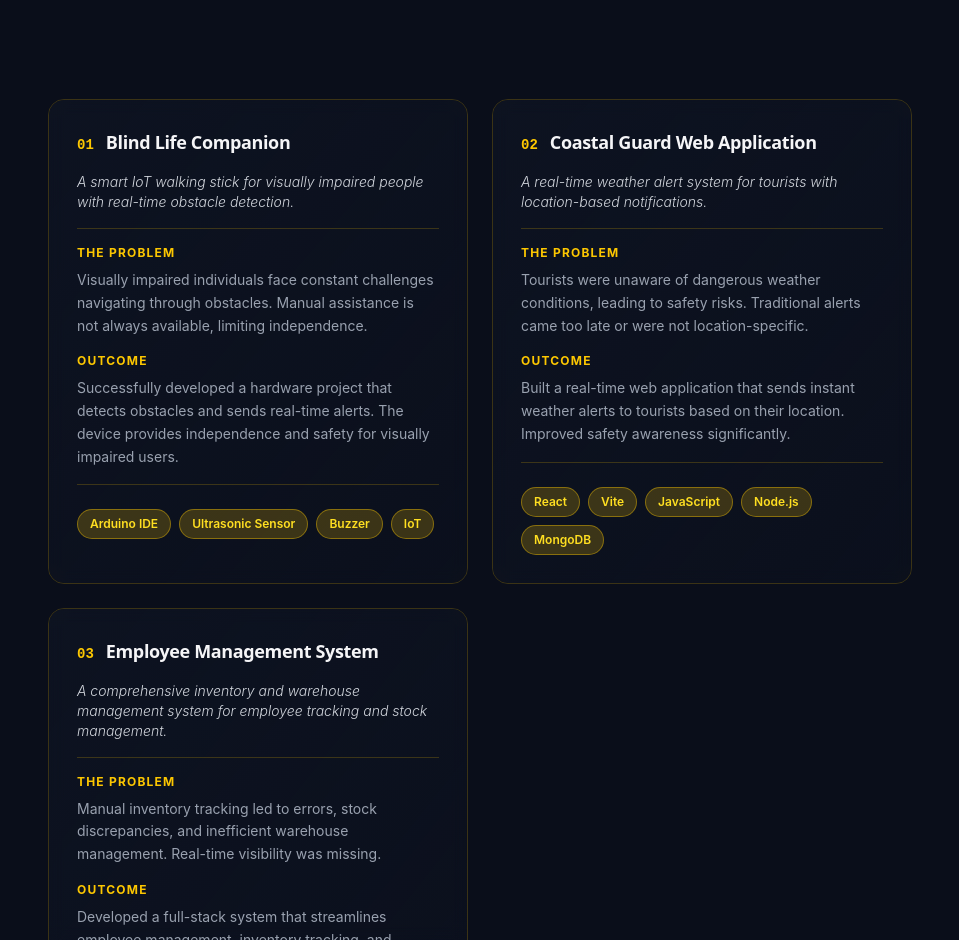
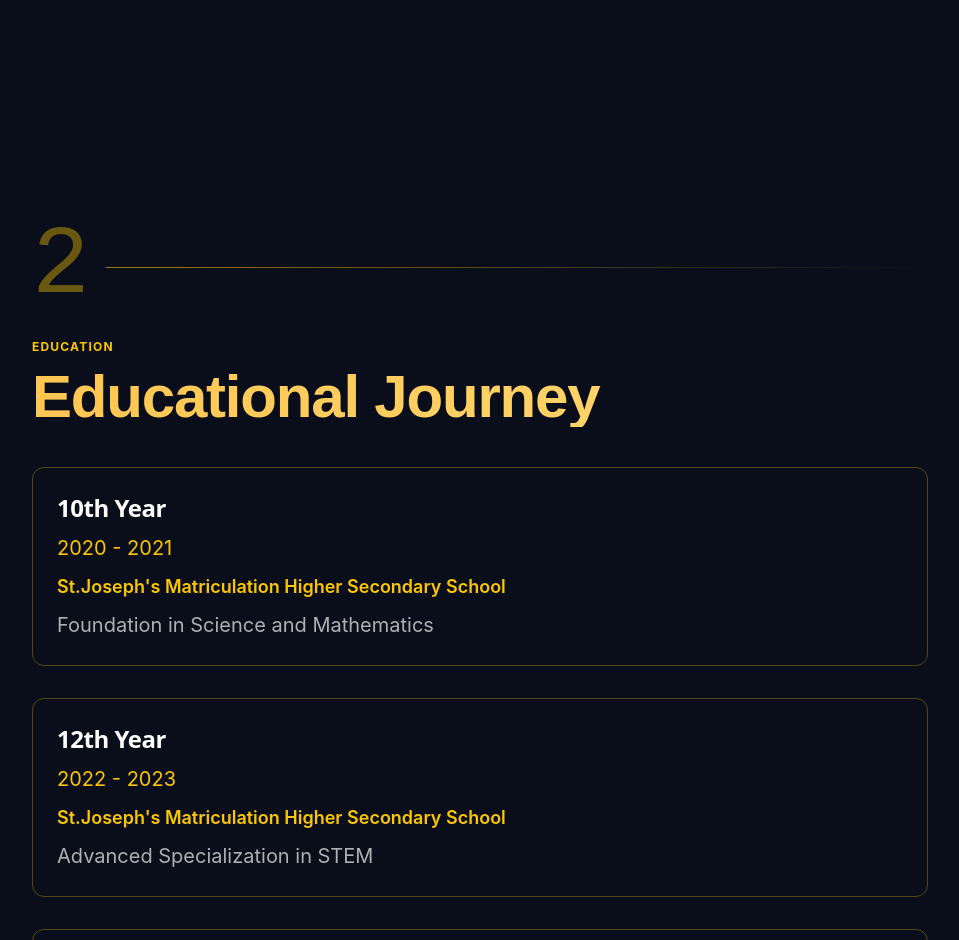
Before and after one commit to aishvarrya23csr015/resume-mine, a React (Vite) app: page / in a window 1280 px wide. Shown: the part 1860-2800 px from the top of the page, without its empty margins (160-1119 px from the left). Built offline with nearby package versions, Linux system fonts and the light colour scheme.

Commit message:
Add proper chapter structure: Chapter 2 - Education, Chapter 3 - Projects, Chapter 4 - Skills

```diff
--- a/src/App.tsx
+++ b/src/App.tsx
@@ -35,16 +35,62 @@ export default function App() {
           </Chapter>
         </section>
 
-        <section id="chapter-4" className="min-h-screen py-20">
-          <div className="max-w-4xl mx-auto px-4">
-            <Projects />
-          </div>
+        <section id="chapter-2" className="min-h-screen py-20">
+          <Chapter
+            number="2"
+            eyebrow="Education"
+            title="Educational Journey"
+            id="chapter-2"
+          >
+            <div className="space-y-8">
+              <div className="border border-yellow-400/30 rounded-lg p-6 hover:border-yellow-400/60 transition-colors">
+                <h3 className="text-2xl font-bold text-white mb-2">10th Year</h3>
+                <p className="text-yellow-400 mb-2">2020 - 2021</p>
+                <p className="text-lg font-semibold text-yellow-400 mb-2">St.Joseph's Matriculation Higher Secondary School</p>
+                <p className="text-foreground/70">Foundation in Science and Mathematics</p>
+              </div>
+
+              <div className="border border-yellow-400/30 rounded-lg p-6 hover:border-yellow-400/60 transition-colors">
+                <h3 className="text-2xl font-bold text-white mb-2">12th Year</h3>
+                <p className="text-yellow-400 mb-2">2022 - 2023</p>
+                <p className="text-lg font-semibold text-yellow-400 mb-2">St.Joseph's Matriculation Higher Secondary School</p>
+                <p className="text-foreground/70">Advanced Specialization in STEM</p>
+              </div>
+
+              <div className="border border-yellow-400/30 rounded-lg p-6 hover:border-yellow-400/60 transition-colors">
+                <h3 className="text-2xl font-bold text-white mb-2">Undergraduate</h3>
+                <p className="text-yellow-400 mb-2">2023 - 2027</p>
+                <p className="text-lg font-semibold text-yellow-400 mb-2">Kongu Engineering College</p>
+                <p className="text-foreground/70">Bachelor's in Computer Science</p>
+              </div>
+            </div>
+          </Chapter>
         </section>
 
-        <section id="chapter-5" className="min-h-screen py-20">
-          <div className="max-w-4xl mx-auto px-4">
-            <Skills />
-          </div>
+        <section id="chapter-3" className="min-h-screen py-20">
+          <Chapter
+            number="3"
+            eyebrow="Portfolio"
+            title="Projects"
+            id="chapter-3"
+          >
+            <div className="mb-8">
+              <Projects />
+            </div>
+          </Chapter>
+        </section>
+
+        <section id="chapter-4" className="min-h-screen py-20">
+          <Chapter
+            number="4"
+            eyebrow="Expertise"
+            title="Skills"
+            id="chapter-4"
+          >
+            <div className="mb-8">
+              <Skills />
+            </div>
+          </Chapter>
         </section>
 
         <section id="contact" className="min-h-screen py-20">
```
